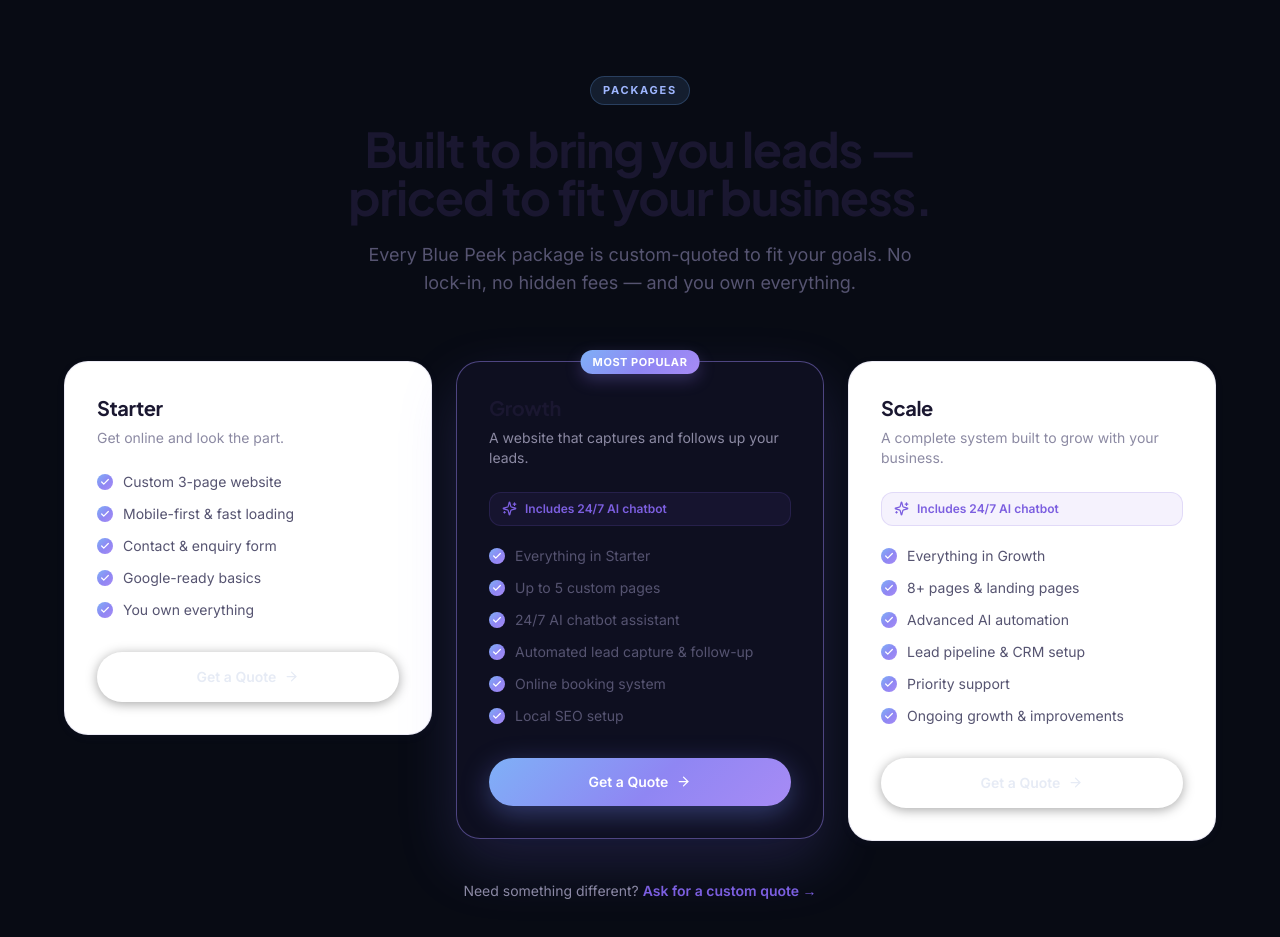
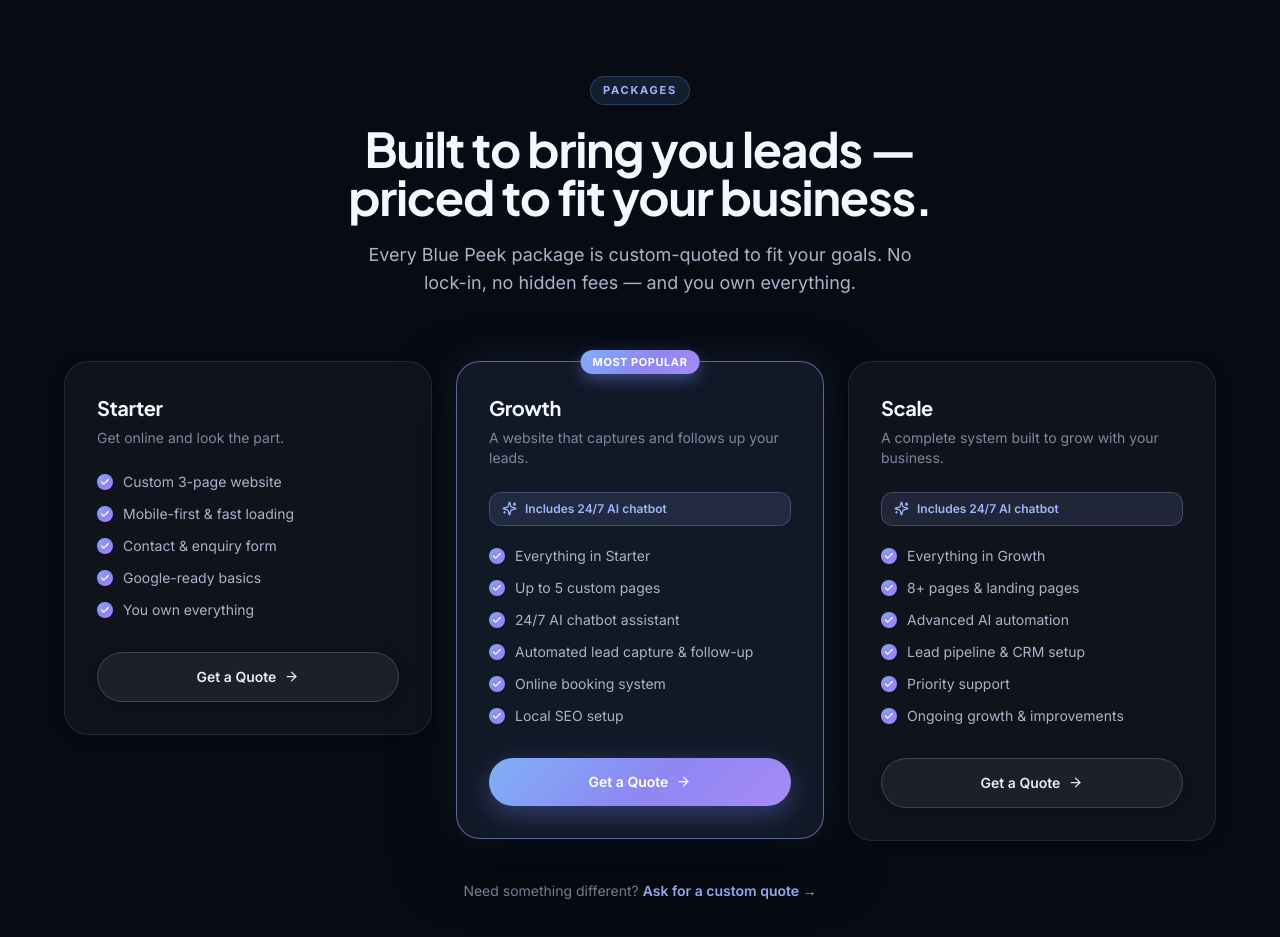
Before and after one commit to zachcolvillez-stack/bluepeek-website, a Next.js app: page / in a window 1280 px wide. Shown: the part 2140-3077 px from the top of the page. Built offline with nearby package versions, Linux system fonts and the light colour scheme.

Commit message:
auto-save: Packages.jsx

```diff
--- a/components/Packages.jsx
+++ b/components/Packages.jsx
@@ -53,10 +53,10 @@ export default function Packages({ onCTA }) {
         <motion.div initial={{ opacity: 0, y: 20 }} whileInView={{ opacity: 1, y: 0 }}
           viewport={{ once: true }} transition={{ duration: 0.6 }} className="text-center mb-16">
           <span className="eyebrow">Packages</span>
-          <h2 className="text-3xl md:text-5xl font-bold tracking-tight mt-5 mb-5" style={{ color: '#1a1730' }}>
+          <h2 className="text-3xl md:text-5xl font-bold tracking-tight mt-5 mb-5" style={{ color: '#f4f7fd' }}>
             Built to bring you leads —<br />priced to fit your business.
           </h2>
-          <p className="text-base md:text-lg max-w-xl mx-auto" style={{ color: '#565471' }}>
+          <p className="text-base md:text-lg max-w-xl mx-auto" style={{ color: '#aab3c9' }}>
             Every Blue Peek package is custom-quoted to fit your goals. No lock-in, no hidden fees — and you own everything.
           </p>
         </motion.div>
@@ -68,30 +68,30 @@ export default function Packages({ onCTA }) {
               viewport={{ once: true }} transition={{ duration: 0.5, delay: i * 0.1 }}
               className="relative rounded-3xl p-8"
               style={p.popular
-                ? { background: 'rgba(124,95,224,0.06)', border: '1.5px solid rgba(155,135,245,0.45)', boxShadow: '0 24px 60px rgba(123,111,245,0.18)', transform: 'scale(1.03)' }
-                : { background: '#ffffff', border: '1px solid rgba(99,91,168,0.12)', boxShadow: '0 2px 10px rgba(91,77,168,0.06)' }}
+                ? { background: 'rgba(127,176,247,0.08)', border: '1.5px solid rgba(159,182,255,0.5)', boxShadow: '0 24px 60px rgba(0,0,0,0.5), 0 0 40px rgba(127,176,247,0.12)', transform: 'scale(1.03)' }
+                : { background: 'rgba(255,255,255,0.035)', border: '1px solid rgba(255,255,255,0.09)', boxShadow: '0 2px 12px rgba(0,0,0,0.35)' }}
             >
               {p.popular && (
                 <span className="absolute -top-3 left-1/2 -translate-x-1/2 text-[11px] font-bold uppercase tracking-wider px-3 py-1 rounded-full text-white"
-                  style={{ background: 'linear-gradient(135deg, #7fb0f7 0%, #8f86f3 55%, #a78bf5 100%)', boxShadow: '0 6px 16px rgba(140,120,235,0.28)' }}>
+                  style={{ background: 'linear-gradient(135deg, #7fb0f7 0%, #8f86f3 55%, #a78bf5 100%)', boxShadow: '0 6px 16px rgba(120,140,255,0.4)' }}>
                   Most Popular
                 </span>
               )}
 
-              <h3 className="text-xl font-bold mb-1.5" style={{ color: '#1a1730' }}>{p.name}</h3>
-              <p className="text-sm mb-6" style={{ color: '#8c8aa3' }}>{p.tagline}</p>
+              <h3 className="text-xl font-bold mb-1.5" style={{ color: '#f4f7fd' }}>{p.name}</h3>
+              <p className="text-sm mb-6" style={{ color: '#7e889f' }}>{p.tagline}</p>
 
               {p.hasAI && (
                 <div className="flex items-center gap-2 mb-5 px-3 py-2 rounded-xl"
-                  style={{ background: 'rgba(124,95,224,0.08)', border: '1px solid rgba(124,95,224,0.16)' }}>
-                  <Sparkles size={15} style={{ color: '#7c5fe0' }} />
-                  <span className="text-xs font-semibold" style={{ color: '#7c5fe0' }}>Includes 24/7 AI chatbot</span>
+                  style={{ background: 'rgba(159,182,255,0.12)', border: '1px solid rgba(159,182,255,0.24)' }}>
+                  <Sparkles size={15} style={{ color: '#9fb6ff' }} />
+                  <span className="text-xs font-semibold" style={{ color: '#9fb6ff' }}>Includes 24/7 AI chatbot</span>
                 </div>
               )}
 
               <ul className="space-y-3 mb-8">
                 {p.features.map(f => (
-                  <li key={f} className="flex items-start gap-2.5 text-sm" style={{ color: '#565471' }}>
+                  <li key={f} className="flex items-start gap-2.5 text-sm" style={{ color: '#aab3c9' }}>
                     <span className="w-4 h-4 rounded-full flex items-center justify-center flex-shrink-0 mt-0.5"
                       style={{ background: 'linear-gradient(135deg, #7fb0f7 0%, #8f86f3 55%, #a78bf5 100%)' }}>
                       <Check size={10} className="text-white" strokeWidth={3} />
@@ -112,8 +112,8 @@ export default function Packages({ onCTA }) {
 
         <motion.p initial={{ opacity: 0 }} whileInView={{ opacity: 1 }}
           viewport={{ once: true }} transition={{ duration: 0.5, delay: 0.3 }}
-          className="text-center text-sm mt-10" style={{ color: '#8c8aa3' }}>
-          Need something different? <a href="#contact" onClick={(e) => { e.preventDefault(); onCTA?.('contact') }} className="font-semibold" style={{ color: '#7c5fe0' }}>Ask for a custom quote →</a>
+          className="text-center text-sm mt-10" style={{ color: '#7e889f' }}>
+          Need something different? <a href="#contact" onClick={(e) => { e.preventDefault(); onCTA?.('contact') }} className="font-semibold" style={{ color: '#9fb6ff' }}>Ask for a custom quote →</a>
         </motion.p>
       </div>
     </section>
```
